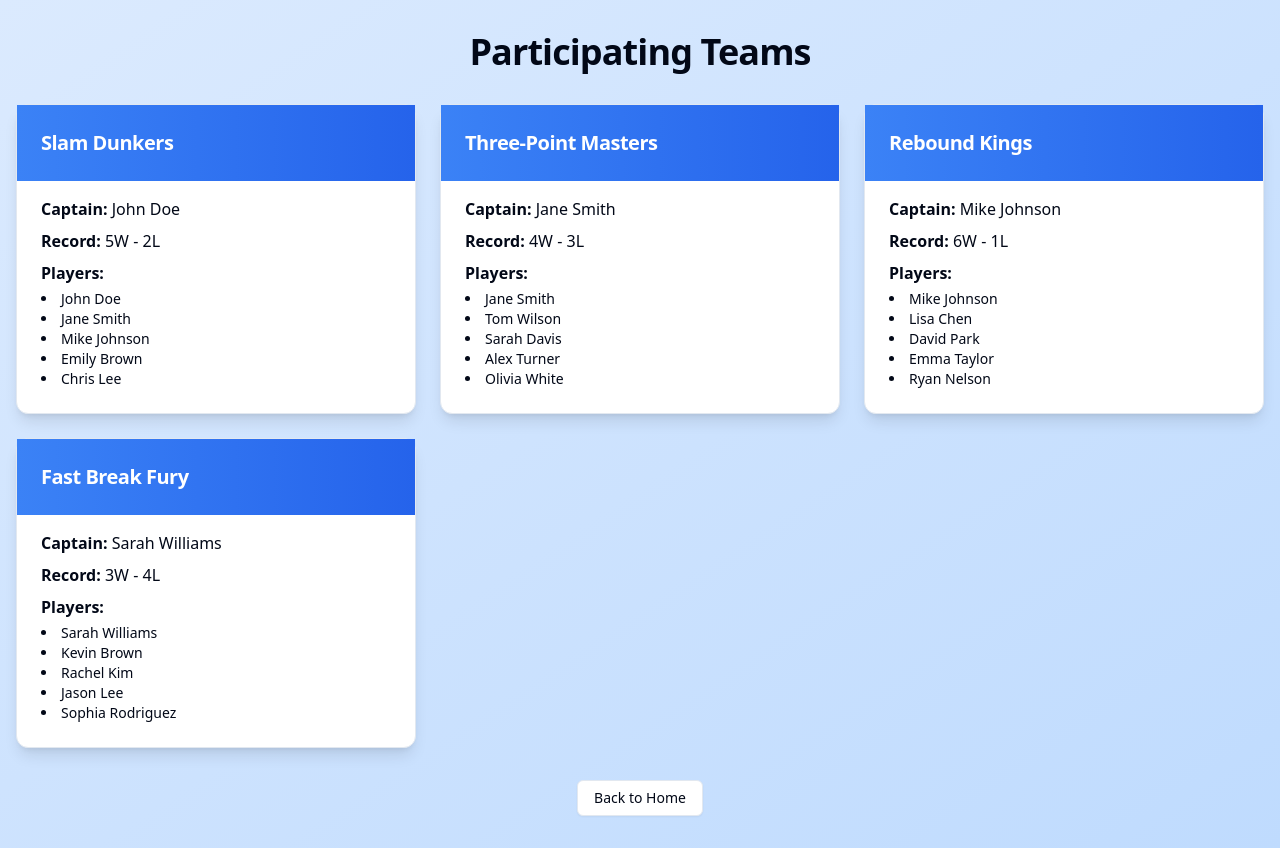
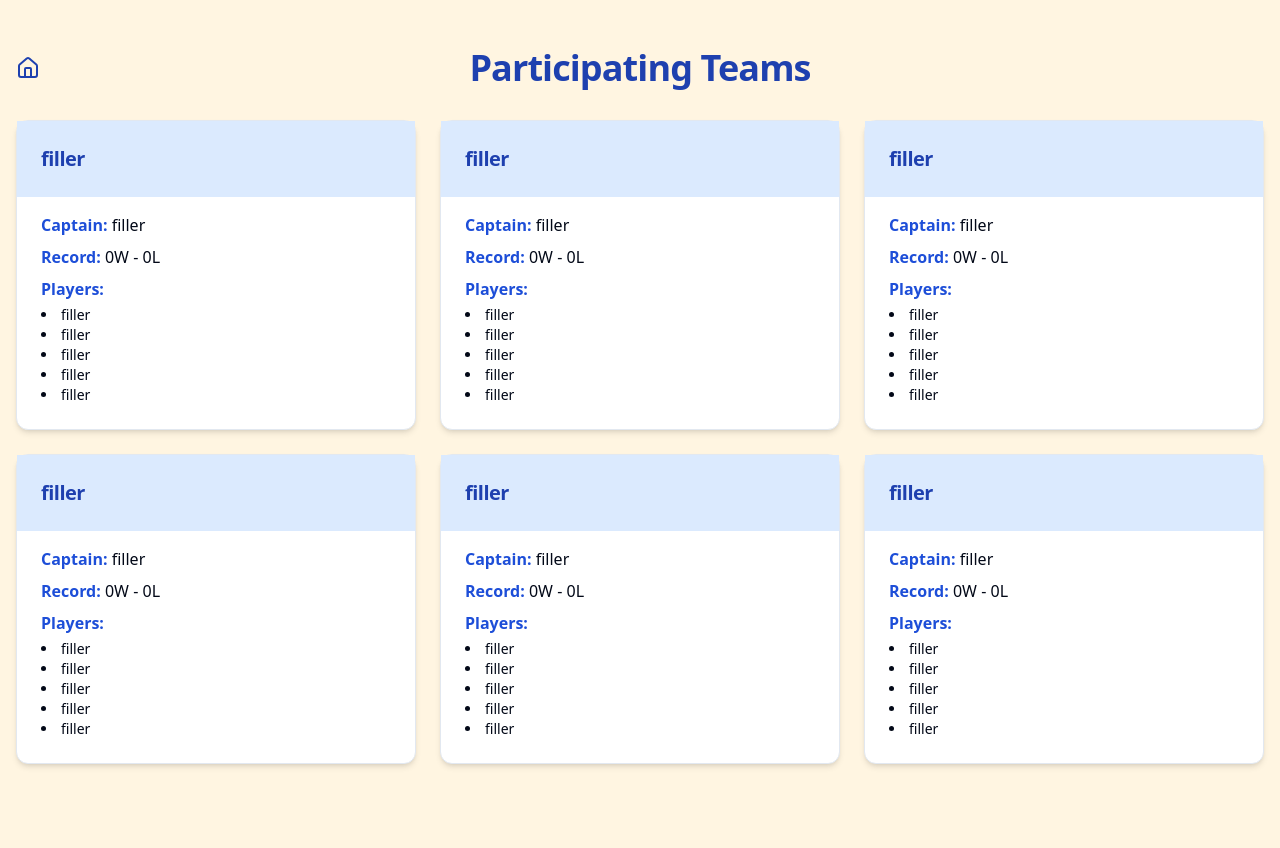
Before and after one commit to apmalani/all-asuci-bball, a Next.js app: page /teams in a window 1280 px wide. After the commit the page ends 812 px from the top, so only its background shows below. Built offline with nearby package versions, Linux system fonts and the light colour scheme.

Commit message:
updated and cleaned

```diff
--- a/src/app/layout.tsx
+++ b/src/app/layout.tsx
@@ -10,7 +10,7 @@ export default function RootLayout({
 }) {
   return (
     <html lang="en" className={inter.className}>
-      <body className="min-h-screen bg-gradient-to-br from-blue-100 to-blue-200 font-sans antialiased">
+      <body className="min-h-screen bg-[#FFF5E1] font-sans antialiased">
         <div className="flex flex-col min-h-screen">
           <main className="flex-grow">
             {children}
--- a/src/app/page.tsx
+++ b/src/app/page.tsx
@@ -5,7 +5,7 @@ export default function Home() {
   return (
     <div className="flex items-center justify-center min-h-screen">
       <div className="text-center space-y-8">
-        <h1 className="text-4xl font-extrabold tracking-tight lg:text-5xl">Intra-ASUCI Basketball</h1>
+        <h1 className="text-4xl font-extrabold tracking-tight lg:text-5xl text-blue-800">Intra-ASUCI Basketball</h1>
         <div className="flex flex-wrap justify-center gap-4">
           <Link href="/rules">
             <Button variant="outline">Rules</Button>
--- a/src/app/rules/page.tsx
+++ b/src/app/rules/page.tsx
@@ -1,22 +1,36 @@
 import Link from 'next/link'
-import { Button } from "@/components/ui/button"
+import { Home } from 'lucide-react'
 
 export default function Rules() {
+  const rules = [
+    { title: "Team Composition", description: "Teams may consist of no less than six players and no more than 8 players." },
+    { title: "Game Attendance", description: "At least five players must show up to each game or be subject to forfeiture." },
+    { title: "Gender Balance", description: "Teams may have at most three players of the same gender on the court at any one time." },
+    { title: "Team Eligibility", description: "Teams must consist of individuals employed entirely in one AS office." },
+    { title: "Multiple Teams", description: "The same office may field multiple teams." },
+    { title: "Player Exclusivity", description: "Players may not play on multiple teams." },
+    { title: "Game Duration", description: "Games will consist of two fifteen minute halves with a halftime of five minutes." },
+    { title: "Stoppages", description: "Substitutions may take place at any dead ball. Teams will have two timeouts per half." },
+    { title: "Fouls", description: "Call your own fouls – don't be a dick!" },
+  ]
+
   return (
-    <div className="space-y-6">
-      <h1 className="text-3xl font-extrabold tracking-tight lg:text-4xl">League Rules</h1>
-      <ul className="my-6 ml-6 list-disc [&>li]:mt-2">
-        <li>Games are played 5-on-5</li>
-        <li>Each game consists of four 10-minute quarters</li>
-        <li>Shot clock is 24 seconds</li>
-        <li>Teams are allowed 2 timeouts per half</li>
-        <li>Fouls result in free throws after the 5th team foul in a quarter</li>
-        <li>Players foul out after 5 personal fouls</li>
-        <li>Tiebreakers are decided by head-to-head record, then point differential</li>
-      </ul>
-      <Link href="/">
-        <Button variant="outline">Back to Home</Button>
-      </Link>
+    <div className="container mx-auto px-4 py-12 max-w-7xl">
+      <div className="flex items-center justify-between mb-8">
+        <Link href="/" className="text-blue-800 hover:text-blue-600 transition-colors">
+          <Home size={24} />
+        </Link>
+        <h1 className="text-4xl font-extrabold tracking-tight text-blue-800 flex-grow text-center">League Rules</h1>
+        <div className="w-6"></div> {/* This empty div balances the layout */}
+      </div>
+      <div className="grid grid-cols-1 md:grid-cols-2 lg:grid-cols-3 gap-6">
+        {rules.map((rule, index) => (
+          <div key={index} className="bg-white rounded-lg p-6 shadow-md hover:shadow-lg transition-shadow duration-300">
+            <h2 className="text-xl font-semibold text-blue-700 mb-2">{rule.title}</h2>
+            <p className="text-gray-800">{rule.description}</p>
+          </div>
+        ))}
+      </div>
     </div>
   )
 }
--- a/src/app/teams/page.tsx
+++ b/src/app/teams/page.tsx
@@ -1,58 +1,80 @@
 import Link from 'next/link'
-import { Button } from "@/components/ui/button"
+import { Home } from 'lucide-react'
 import { Card, CardContent, CardHeader, CardTitle } from "@/components/ui/card"
 
 const teams = [
   {
     id: 1,
-    name: 'Slam Dunkers',
-    captain: 'John Doe',
-    wins: 5,
-    losses: 2,
-    players: ['John Doe', 'Jane Smith', 'Mike Johnson', 'Emily Brown', 'Chris Lee']
+    name: 'filler',
+    captain: 'filler',
+    wins: 0,
+    losses: 0,
+    players: ['filler', 'filler', 'filler', 'filler', 'filler']
   },
   {
     id: 2,
-    name: 'Three-Point Masters',
-    captain: 'Jane Smith',
-    wins: 4,
-    losses: 3,
-    players: ['Jane Smith', 'Tom Wilson', 'Sarah Davis', 'Alex Turner', 'Olivia White']
+    name: 'filler',
+    captain: 'filler',
+    wins: 0,
+    losses: 0,
+    players: ['filler', 'filler', 'filler', 'filler', 'filler']
   },
   {
     id: 3,
-    name: 'Rebound Kings',
-    captain: 'Mike Johnson',
-    wins: 6,
-    losses: 1,
-    players: ['Mike Johnson', 'Lisa Chen', 'David Park', 'Emma Taylor', 'Ryan Nelson']
+    name: 'filler',
+    captain: 'filler',
+    wins: 0,
+    losses: 0,
+    players: ['filler', 'filler', 'filler', 'filler', 'filler']
   },
   {
     id: 4,
-    name: 'Fast Break Fury',
-    captain: 'Sarah Williams',
-    wins: 3,
-    losses: 4,
-    players: ['Sarah Williams', 'Kevin Brown', 'Rachel Kim', 'Jason Lee', 'Sophia Rodriguez']
+    name: 'filler',
+    captain: 'filler',
+    wins: 0,
+    losses: 0,
+    players: ['filler', 'filler', 'filler', 'filler', 'filler']
+  },
+  {
+    id: 5,
+    name: 'filler',
+    captain: 'filler',
+    wins: 0,
+    losses: 0,
+    players: ['filler', 'filler', 'filler', 'filler', 'filler']
+  },
+  {
+    id: 6,
+    name: 'filler',
+    captain: 'filler',
+    wins: 0,
+    losses: 0,
+    players: ['filler', 'filler', 'filler', 'filler', 'filler']
   },
 ]
 
 export default function Teams() {
   return (
-    <div className="container mx-auto px-4 py-8">
-      <h1 className="text-3xl font-extrabold tracking-tight lg:text-4xl mb-8 text-center">Participating Teams</h1>
+    <div className="container mx-auto px-4 py-12 max-w-7xl">
+      <div className="flex items-center justify-between mb-8">
+        <Link href="/" className="text-blue-800 hover:text-blue-600 transition-colors">
+          <Home size={24} />
+        </Link>
+        <h1 className="text-4xl font-extrabold tracking-tight text-blue-800 flex-grow text-center">Participating Teams</h1>
+        <div className="w-6"></div> {/* This empty div balances the layout */}
+      </div>
       <div className="grid grid-cols-1 md:grid-cols-2 lg:grid-cols-3 gap-6">
         {teams.map(team => (
-          <Card key={team.id} className="bg-white shadow-lg hover:shadow-xl transition-shadow duration-300">
-            <CardHeader className="bg-gradient-to-r from-blue-500 to-blue-600 text-white">
-              <CardTitle className="text-xl font-bold">{team.name}</CardTitle>
+          <Card key={team.id} className="bg-white shadow-md hover:shadow-lg transition-shadow duration-300">
+            <CardHeader className="bg-blue-100">
+              <CardTitle className="text-xl font-bold text-blue-800">{team.name}</CardTitle>
             </CardHeader>
             <CardContent className="pt-4">
               <div className="space-y-2">
-                <p><span className="font-semibold">Captain:</span> {team.captain}</p>
-                <p><span className="font-semibold">Record:</span> {team.wins}W - {team.losses}L</p>
+                <p><span className="font-semibold text-blue-700">Captain:</span> {team.captain}</p>
+                <p><span className="font-semibold text-blue-700">Record:</span> {team.wins}W - {team.losses}L</p>
                 <div>
-                  <p className="font-semibold mb-1">Players:</p>
+                  <p className="font-semibold text-blue-700 mb-1">Players:</p>
                   <ul className="list-disc list-inside">
                     {team.players.map((player, index) => (
                       <li key={index} className="text-sm">{player}</li>
@@ -64,11 +86,6 @@ export default function Teams() {
           </Card>
         ))}
       </div>
-      <div className="mt-8 text-center">
-        <Link href="/">
-          <Button variant="outline">Back to Home</Button>
-        </Link>
-      </div>
     </div>
   )
 }
```
